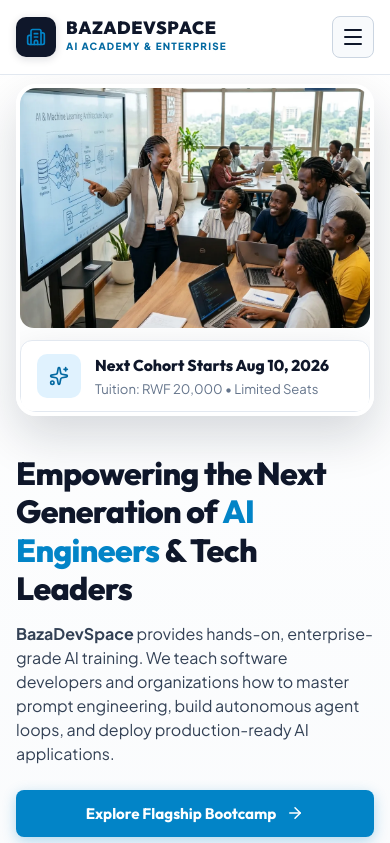
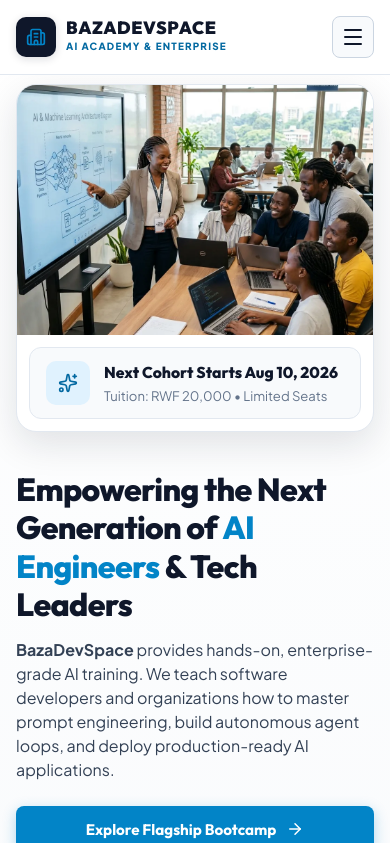
Before and after one commit to nshh123/Baza-AI-Tech-Website, a React (Vite) app: page / in a window 390 px wide. Shown: the top 843 px of the page. Built offline with nearby package versions, Linux system fonts and the light colour scheme.

Commit message:
fix(mobile): ensure hero image fills card space flushly on mobile

```diff
--- a/src/components/Hero.css
+++ b/src/components/Hero.css
@@ -167,9 +167,20 @@
     width: 100%;
   }
 
+  .image-frame-wrapper {
+    border-radius: var(--radius-lg);
+    overflow: hidden;
+    background: #ffffff;
+    border: 1px solid var(--border-subtle);
+    box-shadow: var(--shadow-lg);
+  }
+
   .hero-classroom-img {
-    height: 240px;
-    border-radius: 14px;
+    width: 100%;
+    height: 250px;
+    object-fit: cover;
+    display: block;
+    border-radius: 0;
   }
 
   .hero-trust-pill {
@@ -177,9 +188,12 @@
     bottom: auto;
     left: auto;
     right: auto;
-    margin-top: 12px;
+    margin: 12px;
     padding: 12px 16px;
     border-radius: 12px;
+    background: #f8fafc;
+    border: 1px solid var(--border-subtle);
+    box-shadow: none;
   }
 
   .hero-text-col {
```
